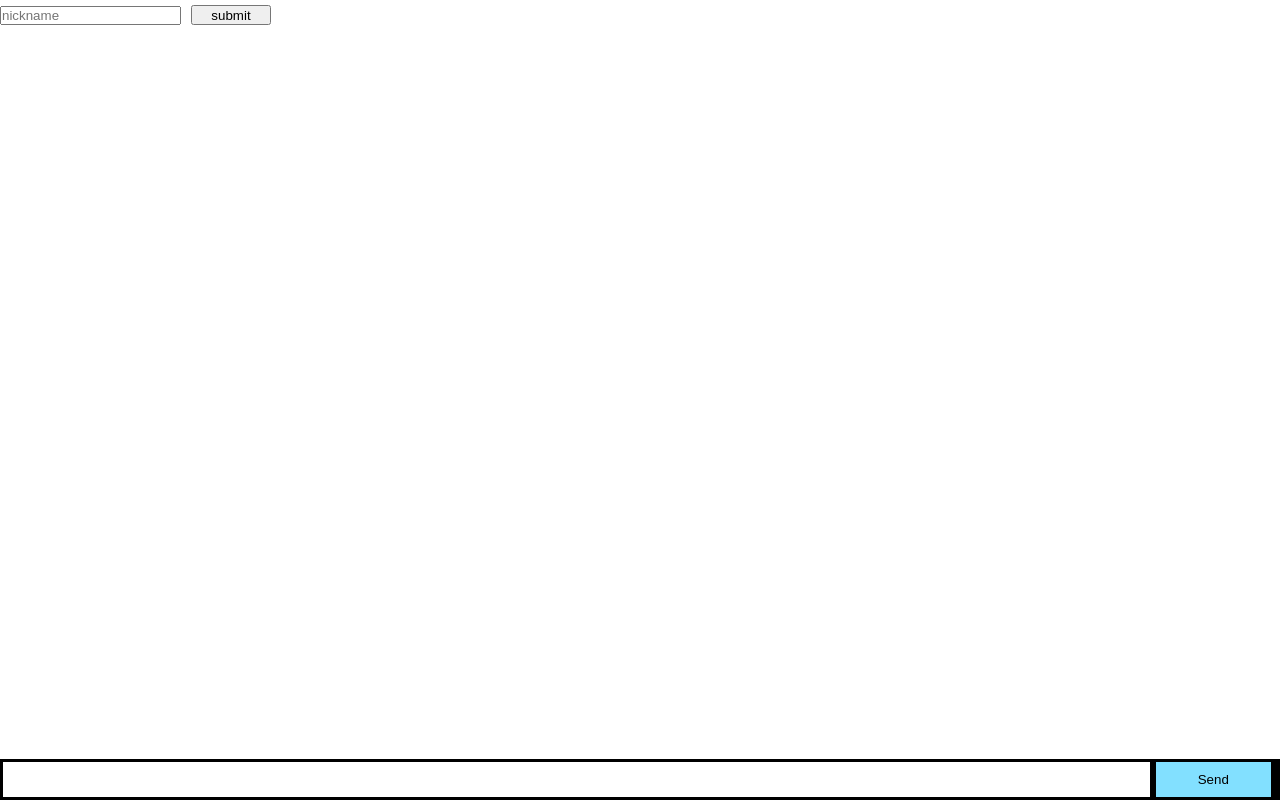
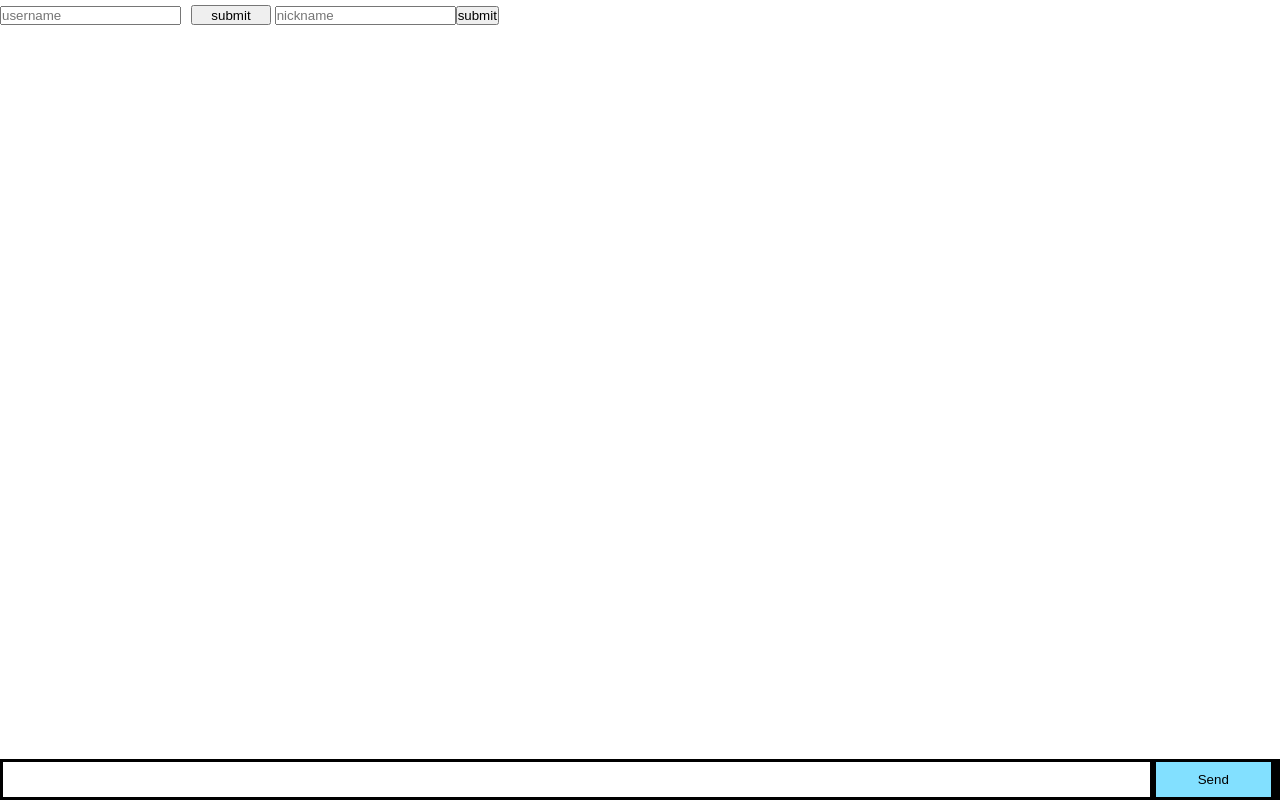
Before and after one commit to nyssa-shepherd/socket, a website: page index.html in a window 1280 px wide. Drawn offline with nearby package versions, Linux system fonts and the light colour scheme; no server answers.

Commit message:
nickname

```diff
--- a/index.html
+++ b/index.html
@@ -16,7 +16,9 @@
   </head>
   <body>
     <ul id="messages"></ul>
-    <input type:"text" placeholder="nickname" id='uinput'/><button id='uname'>submit</button>
+    <input type:"text" placeholder="username" id='uinput'/><button id='uname'>submit</button>
+    <input type:"text" placeholder="nickname" id='nick'/><button id='nname'>submit</button>
+
     <p id='user-typing'></p>
     <form action="">
       <input id="m" autocomplete="off" /><button>Send</button>
@@ -33,7 +35,7 @@
       });
 
       $('form').on('keydown', () => {
-        const user = $('#uinput').val() === '' ? 'User' : $('#uinput').val();
+        const user = $('#nick').val() ? $('#nick').val() : $('#uinput').val() || '';
         if($('#m').val() !== '') {
           return socket.emit('typing', user);
         }
```
